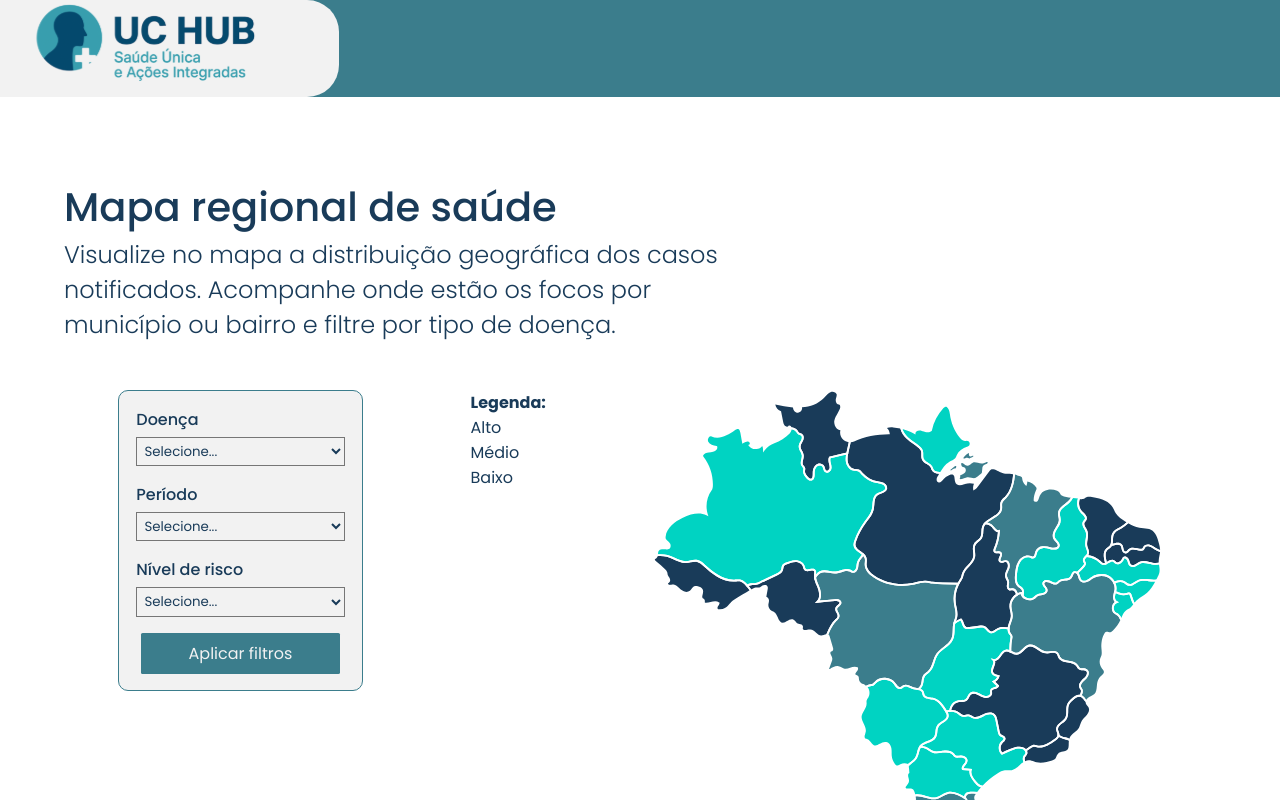
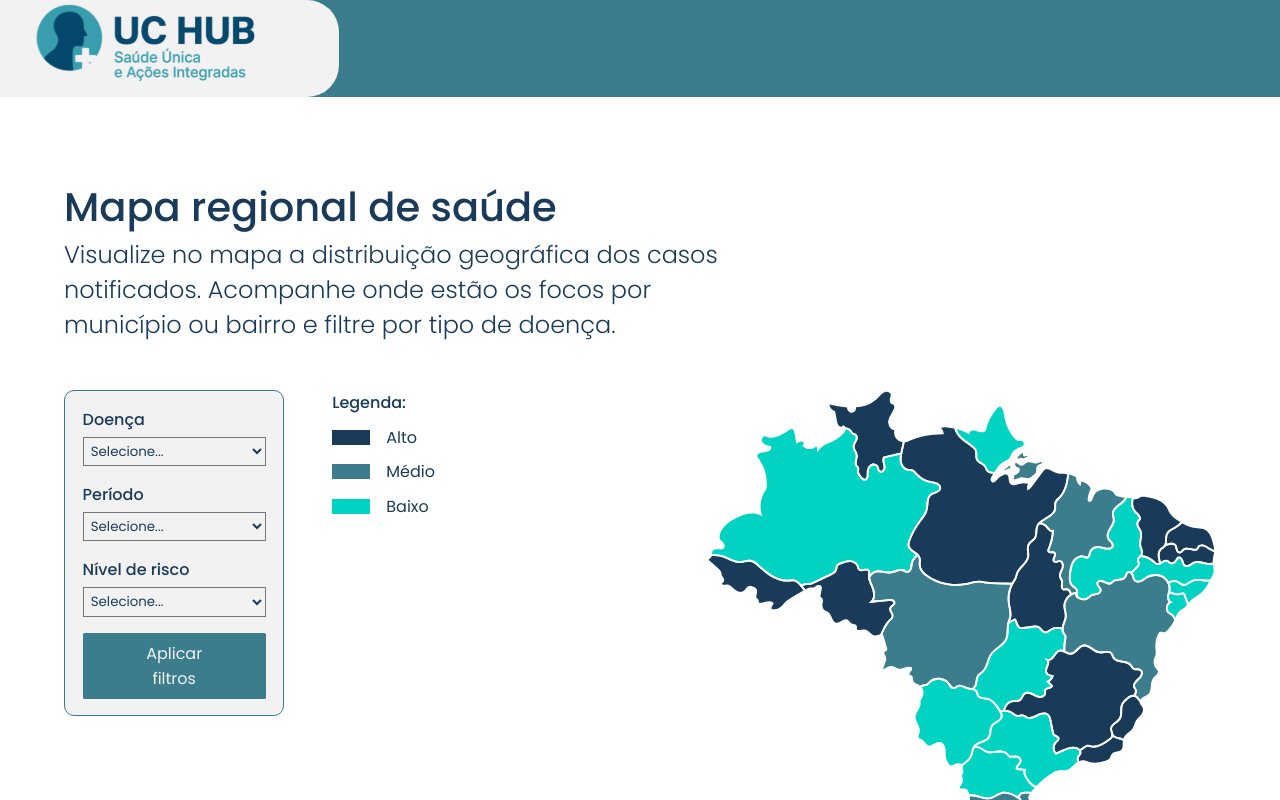
Before and after one commit to felprangel/saude-integrada, a Next.js app: page /mapa-saude in a window 1280 px wide. Shown: the top 800 px of the page. Built offline with nearby package versions, Linux system fonts and the light colour scheme.

Commit message:
ajusta estilizações

```diff
--- a/src/pages/mapa-saude.tsx
+++ b/src/pages/mapa-saude.tsx
@@ -42,20 +42,20 @@ export default function MapaSaude() {
           <LegendContainer>
             <LegendTitle>Legenda:</LegendTitle>
             <ColorContainer>
+              <LegendColor style={{ backgroundColor: 'var(--text-color)' }} />
               <LegendText>Alto</LegendText>
-              <LegendColor style={{ backgroundColor: 'var(--color-text)' }} />
             </ColorContainer>
             <ColorContainer>
+              <LegendColor style={{ backgroundColor: 'var(--primary-color)' }} />
               <LegendText>Médio</LegendText>
-              <LegendColor style={{ backgroundColor: 'var(--primary-color)' }} />
             </ColorContainer>
             <ColorContainer>
+              <LegendColor style={{ backgroundColor: 'var(--legend-color)' }} />
               <LegendText>Baixo</LegendText>
-              <LegendColor style={{ backgroundColor: 'var(--color-text)' }} />
             </ColorContainer>
             <LegendColor />
           </LegendContainer>
-          <Image src={Map} alt="brazil map" />
+          <Image style={{ marginLeft: '17rem' }} src={Map} alt="brazil map" />
         </MainContent>
       </MainContainer>
       <Footer />
@@ -65,7 +65,6 @@ export default function MapaSaude() {
 
 const MainContent = styled.div`
   display: flex;
-  justify-content: space-around;
   align-items: flex-start;
   margin: 3rem 0;
 `
@@ -105,12 +104,27 @@ const Button = styled.button`
   padding: 0.5rem 3rem;
 `
 
-const LegendContainer = styled.div``
+const LegendContainer = styled.div`
+  display: flex;
+  flex-direction: column;
+  gap: 0.6rem;
+  margin-left: 3rem;
+`
 
-const LegendTitle = styled.h4``
+const LegendTitle = styled.h4`
+  font-weight: 500;
+  font-family: 2rem;
+`
 
-const ColorContainer = styled.div``
+const ColorContainer = styled.div`
+  display: flex;
+  align-items: center;
+  gap: 1rem;
+`
 
 const LegendText = styled.p``
 
-const LegendColor = styled.div``
+const LegendColor = styled.div`
+  width: 38px;
+  height: 15px;
+`
```
